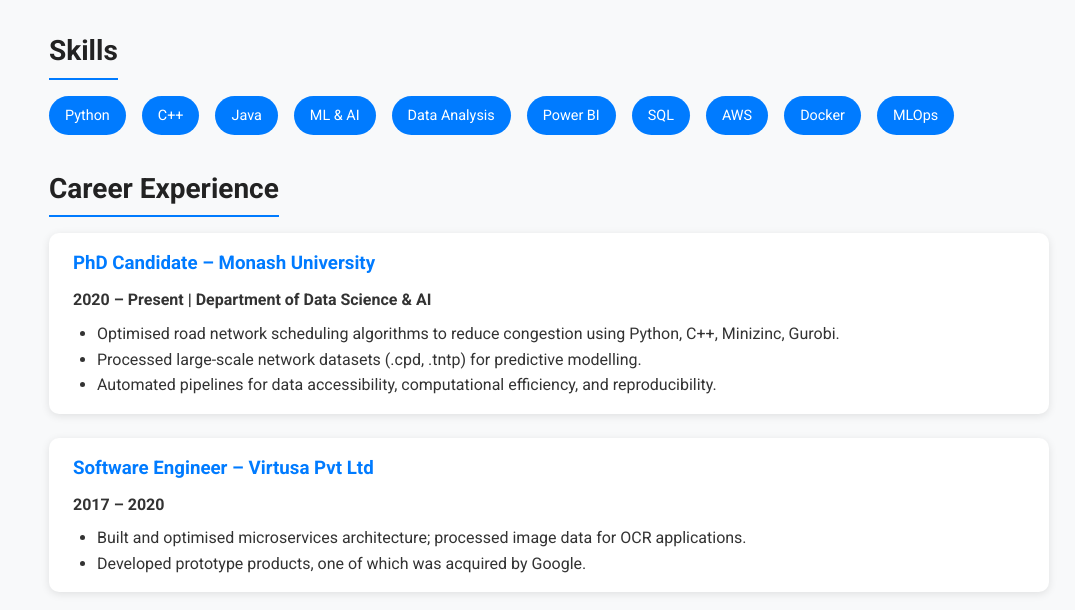
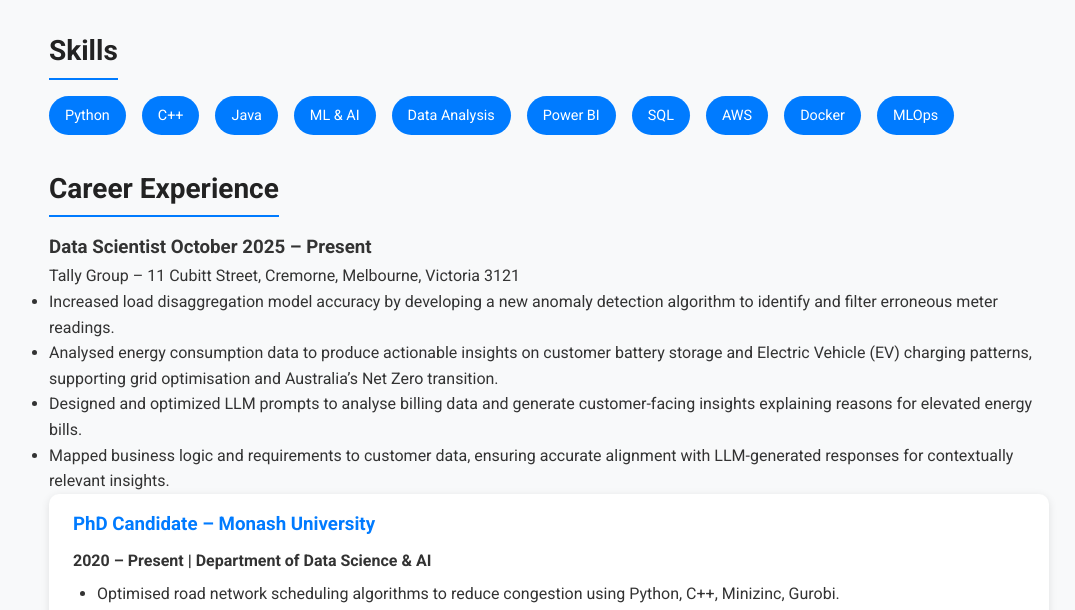
Before and after one commit to bhagyaj/portfolio, a plain HTML site: page index.html in a window 1280 px wide. Shown: the part 184-794 px from the top of the page, without its empty margins (91-1166 px from the left). Drawn offline with Linux system fonts and the light colour scheme.

Commit message:
Update index.html
Added Tally

```diff
--- a/index.html
+++ b/index.html
@@ -78,6 +78,17 @@
     <section>
       <h2>Career Experience</h2>
 
+      <div class="experience-item">
+        <h3>Data Scientist <span class="date">October 2025 – Present</span></h3>
+        <p class="company">Tally Group – 11 Cubitt Street, Cremorne, Melbourne, Victoria 3121</p>
+        <ul>
+          <li>Increased load disaggregation model accuracy by developing a new anomaly detection algorithm to identify and filter erroneous meter readings.</li>
+          <li>Analysed energy consumption data to produce actionable insights on customer battery storage and Electric Vehicle (EV) charging patterns, supporting grid optimisation and Australia’s Net Zero transition.</li>
+          <li>Designed and optimized LLM prompts to analyse billing data and generate customer-facing insights explaining reasons for elevated energy bills.</li>
+          <li>Mapped business logic and requirements to customer data, ensuring accurate alignment with LLM-generated responses for contextually relevant insights.</li>
+        </ul>
+       </div>
+
       <div class="card">
         <h3>PhD Candidate – Monash University</h3>
         <p><strong>2020 – Present | Department of Data Science & AI</strong></p>
```
